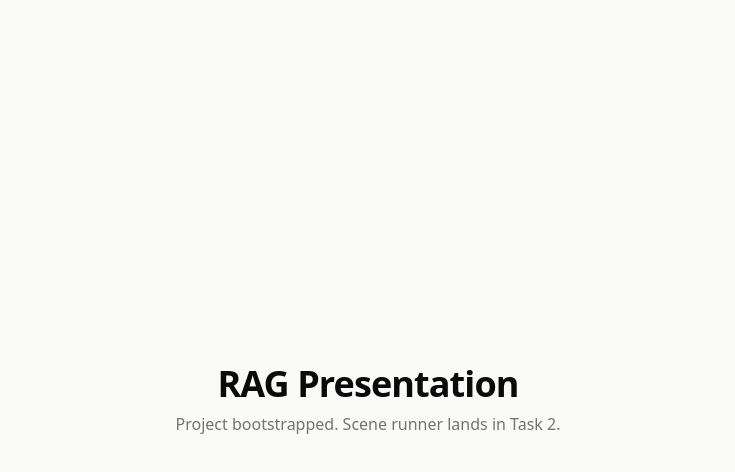
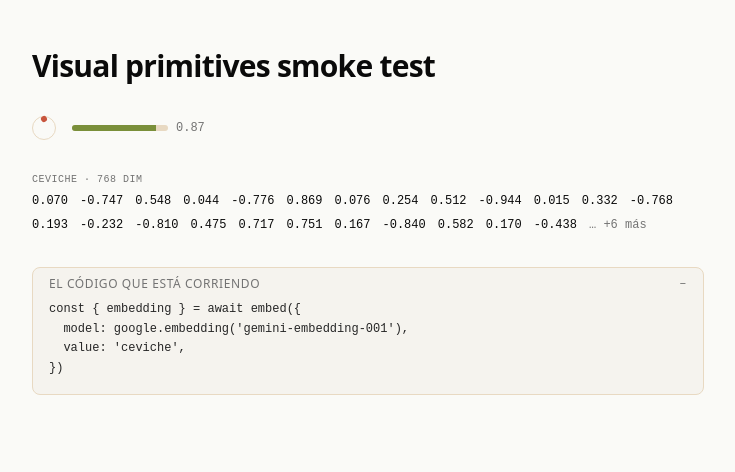
Before and after one commit to tpiaggio/rag-presentation, a Next.js app: page / in a window 1280 px wide. Shown: the top 472 px of the page, without its empty margins (272-1007 px from the left). Built offline with nearby package versions, Linux system fonts and the light colour scheme; a small style sheet from the web is missing.

Commit message:
feat: visual primitives, Firebase admin, Gemini helpers (Task 1)

```diff
--- a/app/page.tsx
+++ b/app/page.tsx
@@ -1,10 +1,25 @@
+import { LoadingDot } from '@/components/LoadingDot'
+import { SimilarityBar } from '@/components/SimilarityBar'
+import { EmbeddingViz } from '@/components/EmbeddingViz'
+import { CodePanel } from '@/components/CodePanel'
+
 export default function Home() {
+  const fakeEmbedding = Array.from({ length: 30 }, () => Math.random() * 2 - 1)
   return (
-    <main className="flex min-h-screen items-center justify-center">
-      <div className="text-center space-y-2">
-        <h1 className="text-4xl font-semibold tracking-tight">RAG Presentation</h1>
-        <p className="text-[var(--color-muted)]">Project bootstrapped. Scene runner lands in Task 2.</p>
+    <main className="mx-auto max-w-3xl space-y-8 p-12">
+      <h1 className="text-3xl font-semibold tracking-tight">Visual primitives smoke test</h1>
+      <div className="flex items-center gap-4">
+        <LoadingDot />
+        <SimilarityBar similarity={0.87} />
       </div>
+      <EmbeddingViz values={fakeEmbedding} label="ceviche · 768 dim" />
+      <CodePanel
+        defaultOpen
+        code={`const { embedding } = await embed({
+  model: google.embedding('gemini-embedding-001'),
+  value: 'ceviche',
+})`}
+      />
     </main>
   )
 }
--- /dev/null
+++ b/components/CodePanel.tsx
@@ -0,0 +1,55 @@
+'use client'
+
+import { AnimatePresence, motion } from 'framer-motion'
+import { useState } from 'react'
+import { cn } from '@/lib/cn'
+
+type Props = {
+  title?: string
+  code: string
+  language?: string
+  className?: string
+  defaultOpen?: boolean
+}
+
+export function CodePanel({
+  title = 'El código que está corriendo',
+  code,
+  language = 'ts',
+  className,
+  defaultOpen = false,
+}: Props) {
+  const [open, setOpen] = useState(defaultOpen)
+  return (
+    <div
+      className={cn(
+        'rounded-md border border-[var(--color-border)] bg-[var(--color-code-bg)]',
+        className,
+      )}
+    >
+      <button
+        type="button"
+        onClick={() => setOpen((v) => !v)}
+        className="flex w-full items-center justify-between px-4 py-2 text-xs uppercase tracking-wider text-[var(--color-muted)]"
+      >
+        <span>{title}</span>
+        <span className="font-mono">{open ? '–' : '+'}</span>
+      </button>
+      <AnimatePresence initial={false}>
+        {open && (
+          <motion.pre
+            key="code"
+            initial={{ height: 0, opacity: 0 }}
+            animate={{ height: 'auto', opacity: 1 }}
+            exit={{ height: 0, opacity: 0 }}
+            transition={{ duration: 0.2 }}
+            className="overflow-x-auto px-4 pb-4 text-xs leading-relaxed text-[var(--color-code-fg)]"
+            data-language={language}
+          >
+            <code>{code}</code>
+          </motion.pre>
+        )}
+      </AnimatePresence>
+    </div>
+  )
+}
--- /dev/null
+++ b/components/DishCard.tsx
@@ -0,0 +1,43 @@
+import Image from 'next/image'
+import { cn } from '@/lib/cn'
+import { SimilarityBar } from './SimilarityBar'
+import type { Dish } from '@/lib/types'
+
+type Props = {
+  dish: Dish
+  similarity?: number
+  className?: string
+  onSelect?: (dish: Dish) => void
+}
+
+export function DishCard({ dish, similarity, className, onSelect }: Props) {
+  return (
+    <button
+      type="button"
+      onClick={onSelect ? () => onSelect(dish) : undefined}
+      className={cn(
+        'group flex flex-col rounded-md border border-[var(--color-border)]',
+        'bg-[var(--color-surface)] overflow-hidden text-left',
+        'transition-transform duration-150 hover:-translate-y-1 hover:shadow-md',
+        className,
+      )}
+    >
+      <div className="relative aspect-[4/3] w-full overflow-hidden bg-[var(--color-border)]">
+        <Image
+          src={dish.image_url}
+          alt={dish.name_es}
+          fill
+          sizes="(max-width: 768px) 50vw, 25vw"
+          className="object-cover"
+        />
+      </div>
+      <div className="flex flex-col gap-2 p-3">
+        <div>
+          <div className="font-semibold tracking-tight">{dish.name_es}</div>
+          <div className="text-xs text-[var(--color-muted)]">{dish.name_en}</div>
+        </div>
+        {typeof similarity === 'number' && <SimilarityBar similarity={similarity} />}
+      </div>
+    </button>
+  )
+}
--- /dev/null
+++ b/components/EmbeddingViz.tsx
@@ -0,0 +1,50 @@
+'use client'
+
+import { motion } from 'framer-motion'
+import { cn } from '@/lib/cn'
+
+type Props = {
+  values: number[]
+  max?: number
+  staggerMs?: number
+  className?: string
+  label?: string
+}
+
+export function EmbeddingViz({
+  values,
+  max = 24,
+  staggerMs = 60,
+  className,
+  label,
+}: Props) {
+  const visible = values.slice(0, max)
+  return (
+    <div className={cn('font-mono text-xs leading-relaxed', className)}>
+      {label && (
+        <div className="text-[var(--color-muted)] mb-1 tracking-wider uppercase text-[10px]">
+          {label}
+        </div>
+      )}
+      <div className="flex flex-wrap gap-x-3 gap-y-1">
+        {visible.map((v, i) => (
+          <motion.span
+            key={i}
+            initial={{ opacity: 0, y: 4 }}
+            animate={{ opacity: 1, y: 0 }}
+            transition={{ delay: (i * staggerMs) / 1000, duration: 0.2 }}
+            className="tabular-nums"
+          >
+            {v >= 0 ? ' ' : ''}
+            {v.toFixed(3)}
+          </motion.span>
+        ))}
+        {values.length > max && (
+          <span className="text-[var(--color-muted)]">
+            … +{values.length - max} más
+          </span>
+        )}
+      </div>
+    </div>
+  )
+}
--- /dev/null
+++ b/components/LoadingDot.tsx
@@ -0,0 +1,23 @@
+'use client'
+
+import { motion } from 'framer-motion'
+
+export function LoadingDot({ size = 24 }: { size?: number }) {
+  return (
+    <div
+      style={{ width: size, height: size }}
+      className="relative inline-block"
+      aria-label="cargando"
+    >
+      <div
+        className="absolute inset-0 rounded-full border border-[var(--color-border)]"
+      />
+      <motion.div
+        className="absolute size-1.5 rounded-full bg-[var(--color-accent)]"
+        style={{ top: 0, left: '50%', marginLeft: -3 }}
+        animate={{ rotate: 360 }}
+        transition={{ repeat: Infinity, duration: 1.4, ease: 'linear' }}
+      />
+    </div>
+  )
+}
--- /dev/null
+++ b/components/SimilarityBar.tsx
@@ -0,0 +1,24 @@
+import { cn } from '@/lib/cn'
+
+export function SimilarityBar({
+  similarity,
+  className,
+}: {
+  similarity: number
+  className?: string
+}) {
+  const pct = Math.max(0, Math.min(1, similarity)) * 100
+  return (
+    <div className={cn('flex items-center gap-2 font-mono text-xs', className)}>
+      <div className="h-1.5 w-24 overflow-hidden rounded-full bg-[var(--color-border)]">
+        <div
+          className="h-full bg-[var(--color-accent-3)]"
+          style={{ width: `${pct.toFixed(1)}%` }}
+        />
+      </div>
+      <span className="tabular-nums text-[var(--color-muted)]">
+        {similarity.toFixed(2)}
+      </span>
+    </div>
+  )
+}
--- /dev/null
+++ b/lib/cn.ts
@@ -0,0 +1,6 @@
+import { clsx, type ClassValue } from 'clsx'
+import { twMerge } from 'tailwind-merge'
+
+export function cn(...inputs: ClassValue[]): string {
+  return twMerge(clsx(inputs))
+}
--- /dev/null
+++ b/lib/firebase-admin.ts
@@ -0,0 +1,21 @@
+import { cert, getApps, initializeApp } from 'firebase-admin/app'
+import { getFirestore } from 'firebase-admin/firestore'
+import { getStorage } from 'firebase-admin/storage'
+import { readFileSync } from 'node:fs'
+
+function init() {
+  if (getApps().length > 0) return
+  const path = process.env.FIREBASE_ADMIN_SA_PATH
+  if (!path) throw new Error('FIREBASE_ADMIN_SA_PATH is not set')
+  const credential = cert(JSON.parse(readFileSync(path, 'utf-8')))
+  initializeApp({
+    credential,
+    projectId: process.env.FIREBASE_PROJECT_ID,
+    storageBucket: process.env.FIREBASE_STORAGE_BUCKET,
+  })
+}
+
+init()
+
+export const adminDb = getFirestore()
+export const adminStorage = getStorage()
--- /dev/null
+++ b/lib/gemini.ts
@@ -0,0 +1,52 @@
+import { createGoogleGenerativeAI } from '@ai-sdk/google'
+import { embed, embedMany } from 'ai'
+
+export const google = createGoogleGenerativeAI({
+  apiKey: process.env.GOOGLE_GENERATIVE_AI_API_KEY,
+})
+
+export type MultimodalPart =
+  | { text: string }
+  | { inlineData: { mimeType: string; data: string } }
+
+export async function embedText(value: string): Promise<number[]> {
+  const { embedding } = await embed({
+    model: google.embedding('gemini-embedding-001'),
+    value,
+  })
+  return embedding
+}
+
+export async function embedMultimodal(
+  value: string,
+  content?: MultimodalPart[],
+): Promise<number[]> {
+  const { embedding } = await embed({
+    model: google.embedding('gemini-embedding-2'),
+    value,
+    providerOptions: {
+      google: {
+        outputDimensionality: 1536,
+        ...(content ? { content: [content] } : {}),
+      },
+    },
+  })
+  return embedding
+}
+
+export async function embedManyMultimodal(
+  values: string[],
+  contents?: (MultimodalPart[] | null)[],
+): Promise<number[][]> {
+  const { embeddings } = await embedMany({
+    model: google.embedding('gemini-embedding-2'),
+    values,
+    providerOptions: {
+      google: {
+        outputDimensionality: 1536,
+        ...(contents ? { content: contents } : {}),
+      },
+    },
+  })
+  return embeddings
+}
--- /dev/null
+++ b/lib/types.ts
@@ -0,0 +1,41 @@
+export type DishCategory = 'criollo' | 'marino' | 'sopa' | 'postre' | 'bebida' | 'andino'
+
+export type Dish = {
+  id: string
+  name_es: string
+  name_en: string
+  category: DishCategory
+  description: string
+  recipe: string
+  ingredients: string[]
+  tags: string[]
+  image_url: string
+  source_url: string
+  embedding_text: number[]
+  embedding_mm: number[]
+}
+
+export type SongGenre =
+  | 'huayno'
+  | 'marinera'
+  | 'criolla'
+  | 'chicha'
+  | 'yaravi'
+  | 'festejo'
+
+export type Song = {
+  id: string
+  title: string
+  genre: SongGenre
+  region: string
+  description: string
+  mood_tags: string[]
+  audio_clip_url: string
+  embedding_mm: number[]
+}
+
+export type SearchHit<T> = {
+  doc: T
+  distance: number
+  similarity: number
+}
```
